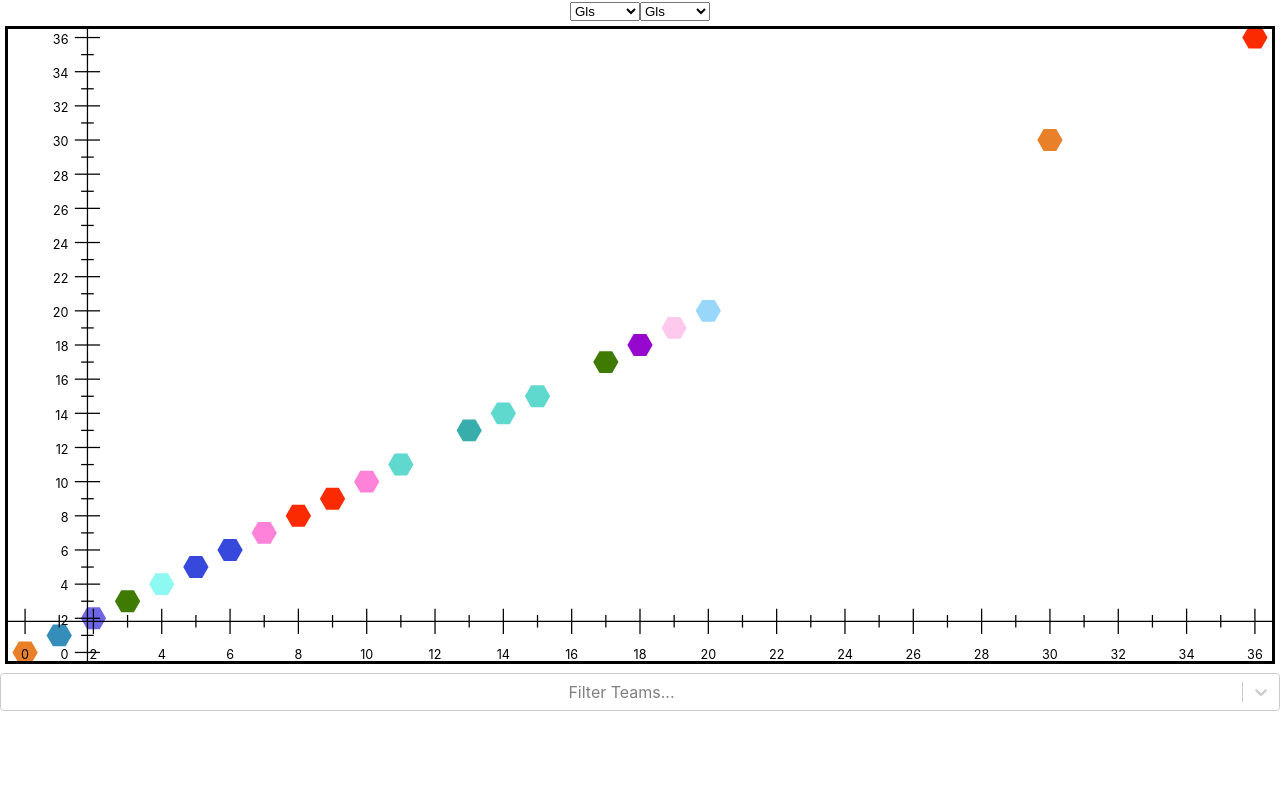
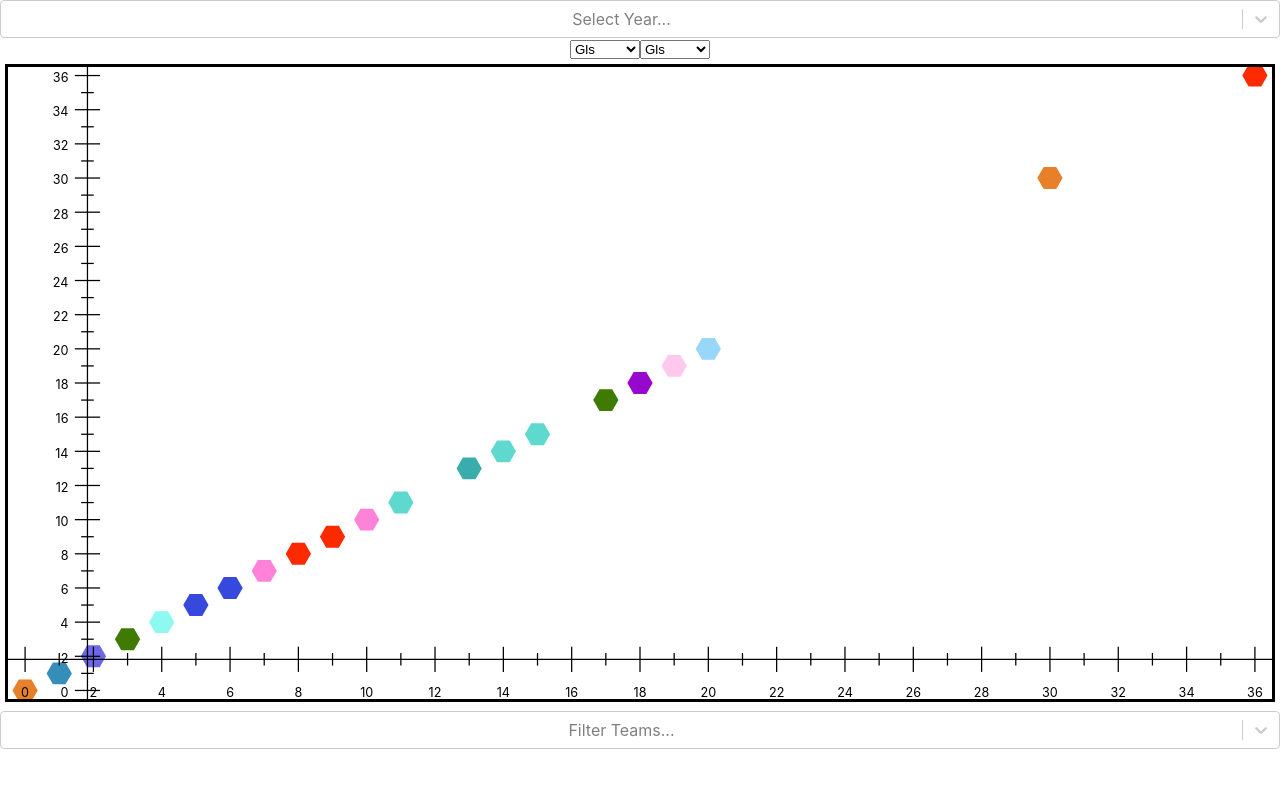
Before and after one commit to Nuri-G/ForwardThinkers, a React (Create React App) app: page / in a window 1280 px wide. Shown: the top 788 px of the page. Built offline with nearby package versions, Linux system fonts and the light colour scheme.

Commit message:
Added DropDown for Year

```diff
--- a/src/App.js
+++ b/src/App.js
@@ -39,6 +39,7 @@ class Circles extends React.Component {
         this.height = 50;
         this.loading = false;
         this.teamColors = new Map();
+        this.selectedYear= "2022-2023";
         this.state = { data: null, xAxis: "Gls", yAxis: "Gls", xMin: 0, xMax: 38, yMin: 0, yMax: 15, activeTeams: new Set() } // Updated
         this.logos = {
             "Arsenal": "https://i.etsystatic.com/37424896/r/il/137c95/4157715738/il_fullxfull.4157715738_3xm5.jpg",
@@ -275,7 +276,10 @@ class Circles extends React.Component {
         }
     }
 
-
+    loadDatasetForSelectedYear() {
+        const filename = `./data/${this.state.selectedYear}.csv`;
+        this.loadDataset(filename);
+    }
 
     render() {
         if (!this.loading) {
@@ -284,8 +288,20 @@ class Circles extends React.Component {
         }
 
         let options = [...this.teamColors.keys()].map(a => {return {'value': a, 'label': a}});
+        let yearoptions = [{ value: "2019-2020", label: "2019-2020" },
+        { value: "2020-2021", label: "2020-2021" },{ value: "2021-2022", label: "2021-2022" },
+        { value: "2022-2023", label: "2022-2023" }, { value: "2023-2024", label: "2023-2024" }]
+
         return ( //This box might need to be bigger as well, or we just make circles smaller
             <div>
+                <Select placeholder = "Select Year..."
+                options={yearoptions}
+                onChange={(selectedOption) => {
+                    this.setState(
+                        { ...this.state, selectedYear: selectedOption.value, data: null },
+                        () => this.loadDatasetForSelectedYear(selectedOption.value)
+                    );
+                }}/>
                 {this.createDropdown("xAxis")}
                 {this.createDropdown("yAxis")}
                 <svg viewBox="0 0 100 50" style={{ border: '3px solid black', margin: '5px' }}>
```
